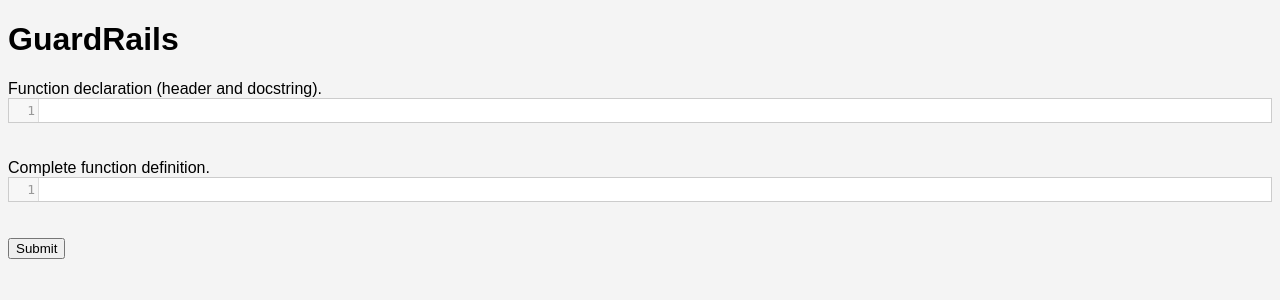
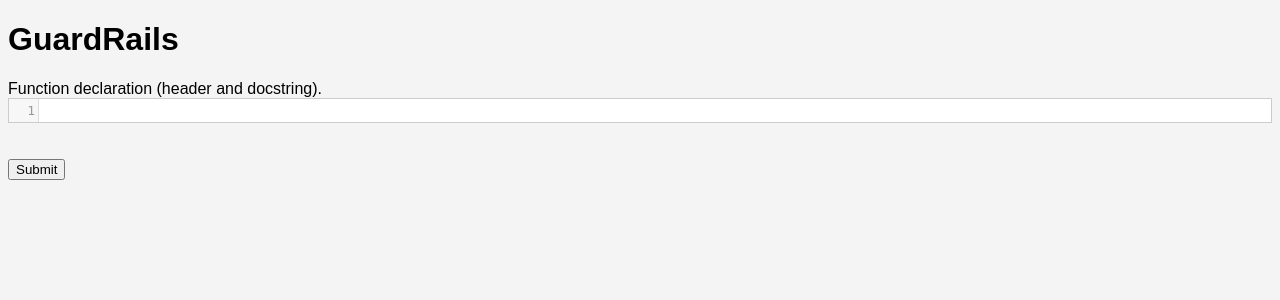
Before and after one commit to mrigankpawagi/GuardRails, a Flask app: page / in a window 1280 px wide. Shown: the top 300 px of the page. Run offline with Flask 2, Linux system fonts and the light colour scheme; parts of the project's set-up code (start-up, migrations or seed data) failed here and were passed over.

Commit message:
modify + remove declaration

```diff
--- a/app/routes.py
+++ b/app/routes.py
@@ -1,12 +1,25 @@
 from flask import render_template, request
 from app import app
+from generate import CodeGemini, TestGemini
+
+GENERATION_BUDGET = 10
+
 
 @app.route('/')
 def index():
     return render_template('index.html')
 
+
 @app.route('/submit', methods=['GET'])
 def submit():
     definition = request.args.get('definition')
-    declaration = request.args.get('declaration')
+
+    # generate code samples
+    code_samples = []
+    for i in range(GENERATION_BUDGET):
+        code_samples.append(CodeGemini.generate(definition))
+
+    # generate test inputs
+    test_inputs = TestGemini.generate(definition)
+
     pass
--- a/app/templates/index.html
+++ b/app/templates/index.html
@@ -21,10 +21,6 @@
     <form id="codeForm">
         <label for="declaration">Function declaration (header and docstring).</label><br>
         <textarea id="declaration" name="declaration" rows="10" cols="30" placeholder="Enter function header and docstring (with optional doctests)."></textarea><br><br>
-
-        <label for="definition">Complete function definition.</label><br>
-        <textarea id="definition" name="definition" rows="10" cols="30" placeholder="Enter complete function definition."></textarea><br><br>
-
         <input type="submit" value="Submit">
     </form>
     <script src="https://cdnjs.cloudflare.com/ajax/libs/codemirror/5.65.5/codemirror.min.js"></script>
@@ -35,18 +31,12 @@
             lineNumbers: true,
             theme: 'default'
         });
-        var definitionEditor = CodeMirror.fromTextArea(document.getElementById('definition'), {
-            mode: 'python',
-            lineNumbers: true,
-            theme: 'default'
-        });
 
         document.getElementById('codeForm').addEventListener('submit', function(event) {
             event.preventDefault();
             var declaration = declarationEditor.getValue();
-            var definition = definitionEditor.getValue();
 
-            fetch(`/submit?declaration=${encodeURIComponent(declaration)}&definition=${encodeURIComponent(definition)}`)
+            fetch(`/submit?declaration=${encodeURIComponent(declaration)}`)
                 .then(response => response.text())
                 .then(data => {
                     console.log('Form submitted successfully!');
```
Also changed, not shown: app/mutate.py (+0 -13 lines).
